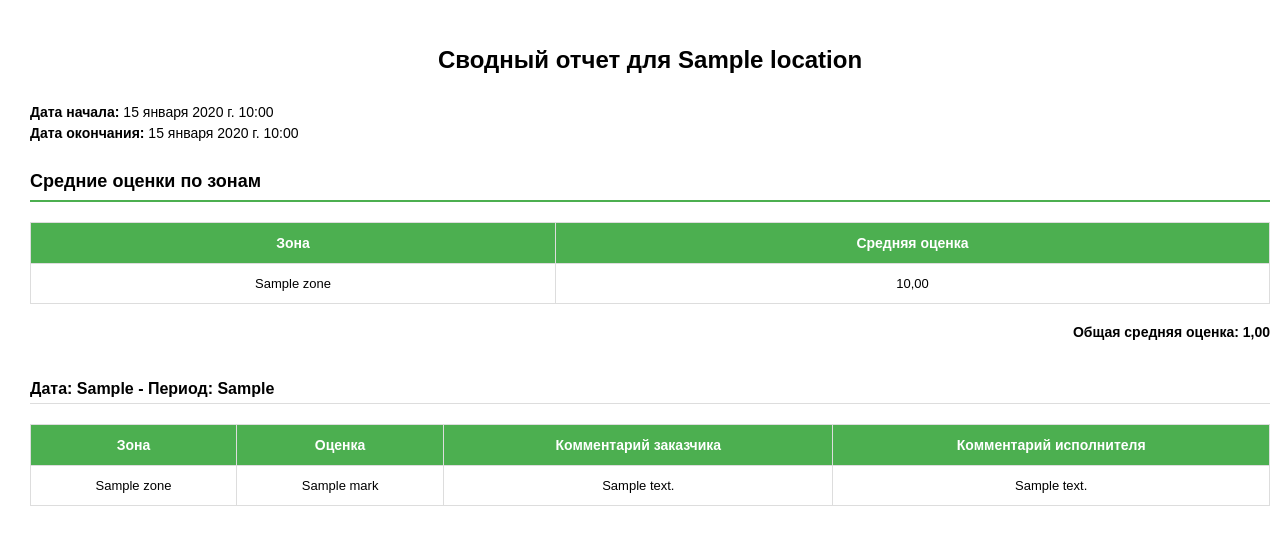
After one commit to akim-13/cleaning, a Django app: template main/templates/main/summary_pdf.html in a window 1280 px wide. The commit adds this page. Shown: the top 555 px of the page. Run offline with Django 5.2, Linux system fonts and the light colour scheme; tables that the repository leaves empty hold one stand-in row (values such as "Sample post"); the template is opened without the code that fills it: values that come from a table or form of the project are taken from there, most other values are stand-ins (such as "Sample title", 1, 10 or a date in 2020).

Commit message:
new models, new roles, new pdf file downloader,  new design for reg and summary page

```diff
--- a/main/models.py
+++ b/main/models.py
@@ -47,9 +47,10 @@ class User(AbstractBaseUser, PermissionsMixin):
     ROLES_CHOICES = [
         ('manager_contractor', 'Менеджер Исполнитель'),
         ('manager_customer', 'Менеджер Заказчик'),
-        ('representative_customer', 'Руководитель Объекта'),
-        ('representative_contractor', 'Руководитель Клининга'),
-        ('admin_account', 'Админ Аккаунт')
+        ('auditor_contractor', 'Аудитор Исполнитель'),
+        ('auditor_customer', 'Аудитор Заказчик'),
+        ('representative', 'Представитель Клининговой Компании'),
+        ('configurator', 'Конфигуратор')
     ]
 
     username = models.CharField(verbose_name="Логин",max_length=255, unique=True)
@@ -106,11 +107,26 @@ class Zone(models.Model):
         return self.name
 
 
+class Sector(models.Model):
+    # Relations.
+    zone = models.ForeignKey(Zone, verbose_name = 'Зона', on_delete=models.CASCADE, related_name='sectors')
+
+    name = models.CharField(max_length=255, verbose_name="Название сектора")
+
+    class Meta:
+        verbose_name = 'Сектор'
+        verbose_name_plural = 'Секторы'
+
+    def __str__(self):
+        return f"{self.zone.name} - {self.name}"
+
+
 class Mark(models.Model):
     # Relations.
-    zone = models.ForeignKey(Zone, verbose_name = 'Зона', on_delete=models.CASCADE, related_name='marks')
-    user = models.ForeignKey(User, verbose_name = 'Пользователь', on_delete=models.PROTECT, null=True, blank=True, editable=False, related_name='marks')
-    location = models.ForeignKey(Location, verbose_name = 'Объект', on_delete=models.CASCADE, null=True, blank=True, related_name='marks')
+    zone = models.ForeignKey(Zone, verbose_name = 'Зона', on_delete = models.CASCADE, related_name='marks')
+    sector = models.ForeignKey(Sector, verbose_name = 'Сектор', on_delete = models.CASCADE, related_name='marks', null=True, blank=True)
+    user = models.ForeignKey(User, verbose_name = 'Пользователь', on_delete = models.PROTECT, null=True, blank=True, editable=False, related_name='marks')
+    location = models.ForeignKey(Location, verbose_name = 'Объект', on_delete = models.CASCADE, null=True, blank=True, related_name='marks')
 
     # TODO: Use mark_range_min and mark_range_max from Location (seems hard to implement atm).
     MARK_CHOICES = [(i, i) for i in range(0, 6)]
@@ -126,17 +142,18 @@ class Mark(models.Model):
         verbose_name_plural = 'Оценки'
 
     def __str__(self):
-        display_string = f'[{self.location}] {self.zone}: {self.mark} '
+        if self.sector:
+            display_string = f'[{self.location}] {self.sector.zone} - {self.sector}: {self.mark} '
+        else:
+            display_string = f'[{self.location}] {self.zone}: {self.mark} '
 
-        if self.is_approved:
-            return display_string + '(✔)'
-        else:
-            return display_string + '(❌)'
+        return display_string + '(✔)' if self.is_approved else display_string + '(❌)'
 
 
 class Comment(models.Model):
     # Relations.
     zone = models.ForeignKey(Zone, verbose_name = 'Зона', on_delete=models.CASCADE, related_name='comments')
+    sector = models.ForeignKey(Sector, verbose_name='Сектор', on_delete=models.CASCADE, related_name='comments', null=True, blank=True)
     user = models.ForeignKey(User, verbose_name = 'Пользователь', on_delete=models.PROTECT, null=True, blank=True, editable=False, related_name='comments')
     location = models.ForeignKey(Location, verbose_name = 'Объект', on_delete=models.CASCADE, null=True, blank=True, related_name='comments')
 
@@ -155,7 +172,11 @@ class Comment(models.Model):
         verbose_name_plural = 'Комментарии'
 
     def __str__(self):
-        display_string = f'[{self.location}] {self.zone}: '
+        if self.sector:
+            display_string = f'[{self.location}] {self.sector.zone} - {self.sector}:'
+        else:
+            display_string = f'[{self.location}] {self.zone}:'
+
         if self.is_made_by_customer_not_contractor:
             return display_string + f'Customer: "{self.comment}"'
         else:
--- a/main/templates/main/login.html
+++ b/main/templates/main/login.html
@@ -11,7 +11,7 @@
 
 <body>
     <div class="form-container">
-        <h2>Аунтефикация</h2>
+        <h2>Аутентификация</h2>
         <form method="post">
             {% csrf_token %}
             {{ form.as_p }}
--- a/main/templates/main/summary.html
+++ b/main/templates/main/summary.html
@@ -1,4 +1,5 @@
 <!DOCTYPE html>
+<html lang="ru">
 
 <head>
     {% load static %}
@@ -54,14 +55,13 @@
                 </table>
                 <div class="total-average">
                     <p>Средняя оценка за все зоны: {{ total_average_mark|floatformat:2 }}</p>
+                    <a href="/{{ location.name }}/summary/pdf/?start_date={{ start_date }}&end_date={{ end_date }}" class="pdf-download-button">Скачать PDF файл</a>
                 </div>
             {% else %}
                 <p>Нет данных за выбранный период.</p>
             {% endif %}
         </div>
     </div>
-
-    <a href="/{{ location.name }}/summary/pdf/?start_date={{ start_date }}&end_date={{ end_date }}" class="pdf-download-button">Скачать PDF файл</a>
 
     <div class="tables-container">
         <h2>Данные по каждой зоне за выбранный период:</h2>
--- /dev/null
+++ b/main/templates/main/summary_pdf.html
@@ -0,0 +1,150 @@
+<!DOCTYPE html>
+<html lang="ru">
+<head>
+    <meta charset="UTF-8">
+    <title>Сводный отчет PDF</title>
+    <style>
+        body {
+            font-family: Arial, sans-serif;
+            font-size: 12px;
+            margin: 0;
+            padding: 30px 20px;
+            background-color: white;
+        }
+
+        .pdf-container {
+            width: 100%;
+            margin: 0 auto;
+            padding: 0 10px;
+        }
+
+        h1 {
+            text-align: center;
+            margin-bottom: 30px;
+            font-size: 24px;
+        }
+
+        h2 {
+            font-size: 18px;
+            margin-top: 30px;
+            margin-bottom: 15px;
+            border-bottom: 2px solid #4CAF50;
+            padding-bottom: 8px;
+        }
+
+        .date-info {
+            margin-bottom: 20px;
+        }
+
+        .date-info p {
+            margin: 5px 0;
+            font-size: 14px;
+        }
+
+        .pdf-table {
+            width: 100%;
+            border-collapse: collapse;
+            margin-top: 20px;
+            margin-bottom: 20px;
+        }
+
+        .pdf-table th, .pdf-table td {
+            border: 1px solid #ddd;
+            padding: 12px;
+            text-align: center;
+            vertical-align: middle;
+            font-size: 13px;
+        }
+
+        .pdf-table th {
+            background-color: #4CAF50;
+            color: white;
+            font-weight: bold;
+            font-size: 14px;
+        }
+
+        .pdf-table tr:nth-child(even) {
+            background-color: #f3f3f3;
+        }
+
+        .total-average {
+            font-weight: bold;
+            text-align: right;
+            margin-top: 20px;
+            font-size: 14px;
+        }
+
+        .zone-data h2 {
+            margin-top: 40px;
+            font-size: 16px;
+            font-weight: bold;
+            border-bottom: 1px solid #ddd;
+            padding-bottom: 5px;
+            margin-bottom: 10px;
+        }
+
+        .zone-data {
+            page-break-inside: avoid;
+        }
+    </style>
+</head>
+<body>
+    <div class="pdf-container">
+        <h1>Сводный отчет для {{ location.name }}</h1>
+
+        <div class="date-info">
+            <p><strong>Дата начала:</strong> {{ start_date }}</p>
+            <p><strong>Дата окончания:</strong> {{ end_date }}</p>
+        </div>
+
+        {% if zones_average_marks %}
+        <h2>Средние оценки по зонам</h2>
+        <table class="pdf-table">
+            <thead>
+                <tr>
+                    <th>Зона</th>
+                    <th>Средняя оценка</th>
+                </tr>
+            </thead>
+            <tbody>
+                {% for zone, average in zones_average_marks.items %}
+                <tr>
+                    <td>{{ zone }}</td>
+                    <td>{{ average|floatformat:2 }}</td>
+                </tr>
+                {% endfor %}
+            </tbody>
+        </table>
+        <p class="total-average">Общая средняя оценка: {{ total_average_mark|floatformat:2 }}</p>
+        {% else %}
+        <p>Нет данных за выбранный период.</p>
+        {% endif %}
+
+        <div class="zone-data">
+            {% for date_time, rows in groups_of_rows.items %}
+            <h2>Дата: {{ date_time.0 }} - Период: {{ date_time.1 }}</h2>
+            <table class="pdf-table">
+                <thead>
+                    <tr>
+                        <th>Зона</th>
+                        <th>Оценка</th>
+                        <th>Комментарий заказчика</th>
+                        <th>Комментарий исполнителя</th>
+                    </tr>
+                </thead>
+                <tbody>
+                    {% for row in rows %}
+                    <tr>
+                        <td>{{ row.zone }}</td>
+                        <td>{{ row.mark }}</td>
+                        <td>{{ row.customer_comment }}</td>
+                        <td>{{ row.contractor_comment }}</td>
+                    </tr>
+                    {% endfor %}
+                </tbody>
+            </table>
+            {% endfor %}
+        </div>
+    </div>
+</body>
+</html>
```
Also changed, not shown: main/apps.py (+4 -3 lines), main/forms.py (+1 -7 lines), main/static/main/css/register.css (+50 -20 lines), main/static/main/css/summary.css (+5 -2 lines), main/templates/main/register.html (+36 -2 lines), main/views.py (+4 -3 lines), main/migrations/0001_initial.py, main/migrations/0002_remove_comment_last_modified_and_more.py (deleted), main/migrations/0003_rename_location_name_location_name_and_more.py (deleted), main/migrations/0004_rename_timestamp_comment_creation_datetime_and_more.py (deleted), main/migrations/0005_location_timezone.py (deleted), main/migrations/0006_user_location_user_role_user_test_and_more.py (deleted), main/migrations/0007_remove_user_test.py (deleted), main/migrations/0008_alter_user_role.py (deleted), 1 more files.
